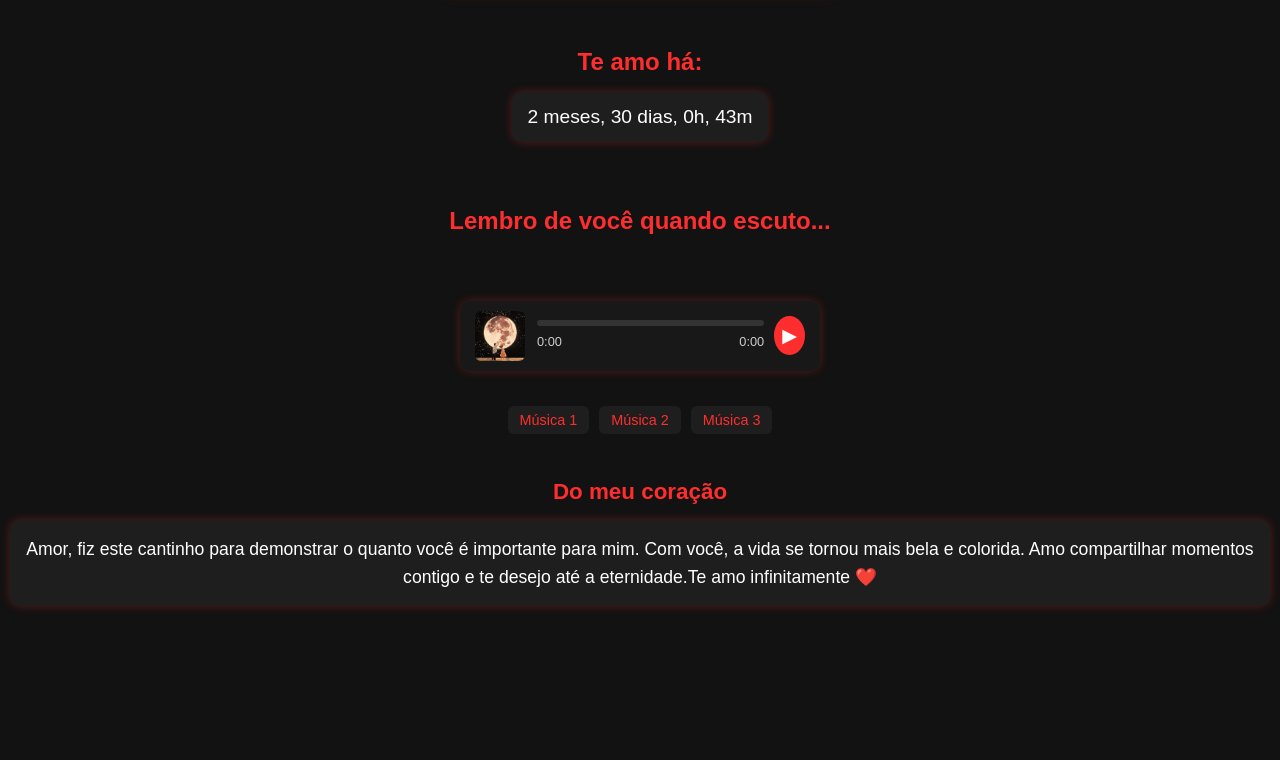
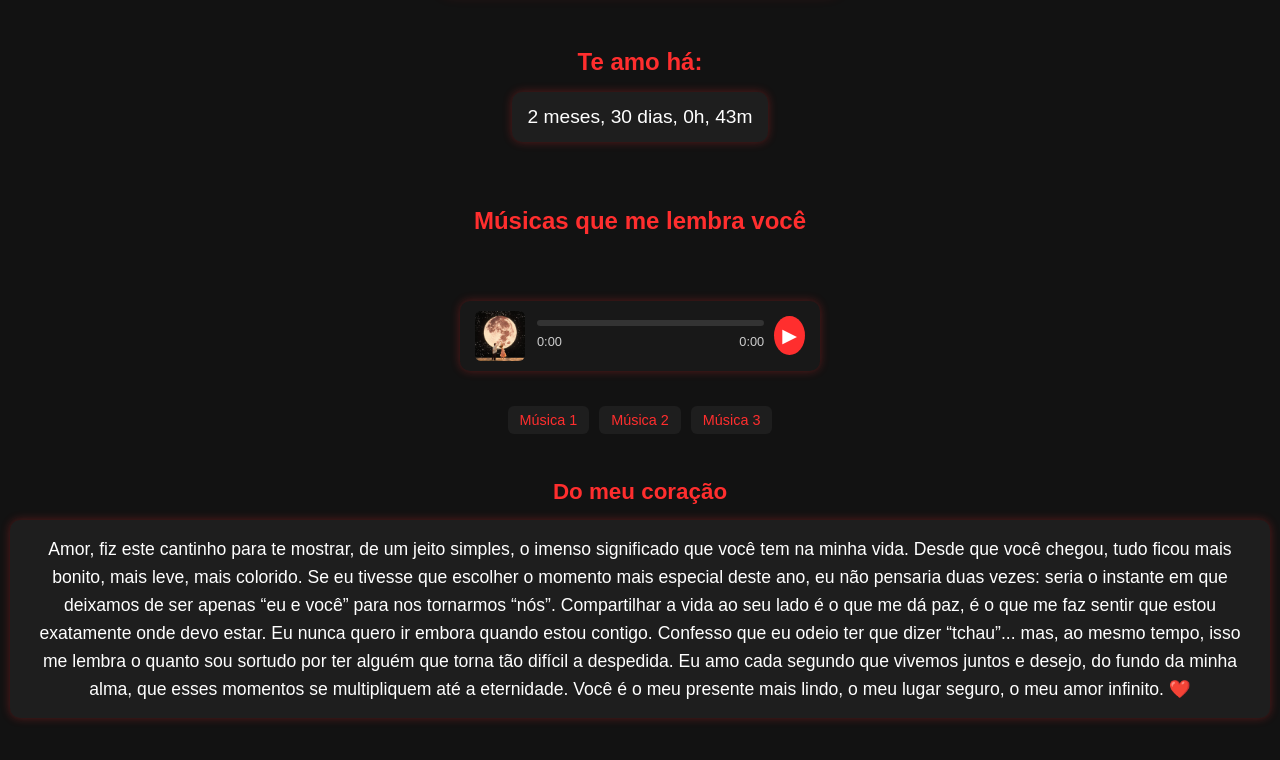
Before and after one commit to wicole/meu-site-romantico, a plain HTML site: page index.html in a window 1280 px wide. Shown: the part 438-1198 px from the top of the page. Before the commit the page ends 1094 px from the top, so only its background shows below. Drawn offline with Linux system fonts and the light colour scheme.

Commit message:
atualizacoes texto

```diff
--- a/index.html
+++ b/index.html
@@ -44,7 +44,7 @@
   </section>
 
 <section class="contador">
-  <h2 class="contador-title">Lembro de você quando escuto...</h2>
+  <h2 class="contador-title">Músicas que me lembra você</h2>
   <!-- player e playlist -->
 </section>
 
@@ -76,7 +76,12 @@
   <!-- 4) Mensagem curta -->
   <section class="mensagem">
     <h2>Do meu coração</h2>
-    <p>Amor, fiz este cantinho para demonstrar o quanto você é importante para mim. Com você, a vida se tornou mais bela e colorida. Amo compartilhar momentos contigo e te desejo até a eternidade.Te amo infinitamente ❤️</p>
+    <p>Amor,
+fiz este cantinho para te mostrar, de um jeito simples, o imenso significado que você tem na minha vida. Desde que você chegou, tudo ficou mais bonito, mais leve, mais colorido. Se eu tivesse que escolher o momento mais especial deste ano, eu não pensaria duas vezes: seria o instante em que deixamos de ser apenas “eu e você” para nos tornarmos “nós”.
+
+Compartilhar a vida ao seu lado é o que me dá paz, é o que me faz sentir que estou exatamente onde devo estar. Eu nunca quero ir embora quando estou contigo. Confesso que eu odeio ter que dizer “tchau”... mas, ao mesmo tempo, isso me lembra o quanto sou sortudo por ter alguém que torna tão difícil a despedida.
+
+Eu amo cada segundo que vivemos juntos e desejo, do fundo da minha alma, que esses momentos se multipliquem até a eternidade. Você é o meu presente mais lindo, o meu lugar seguro, o meu amor infinito. ❤️</p>
   </section>
 
   <script src="script.js"></script>
```
